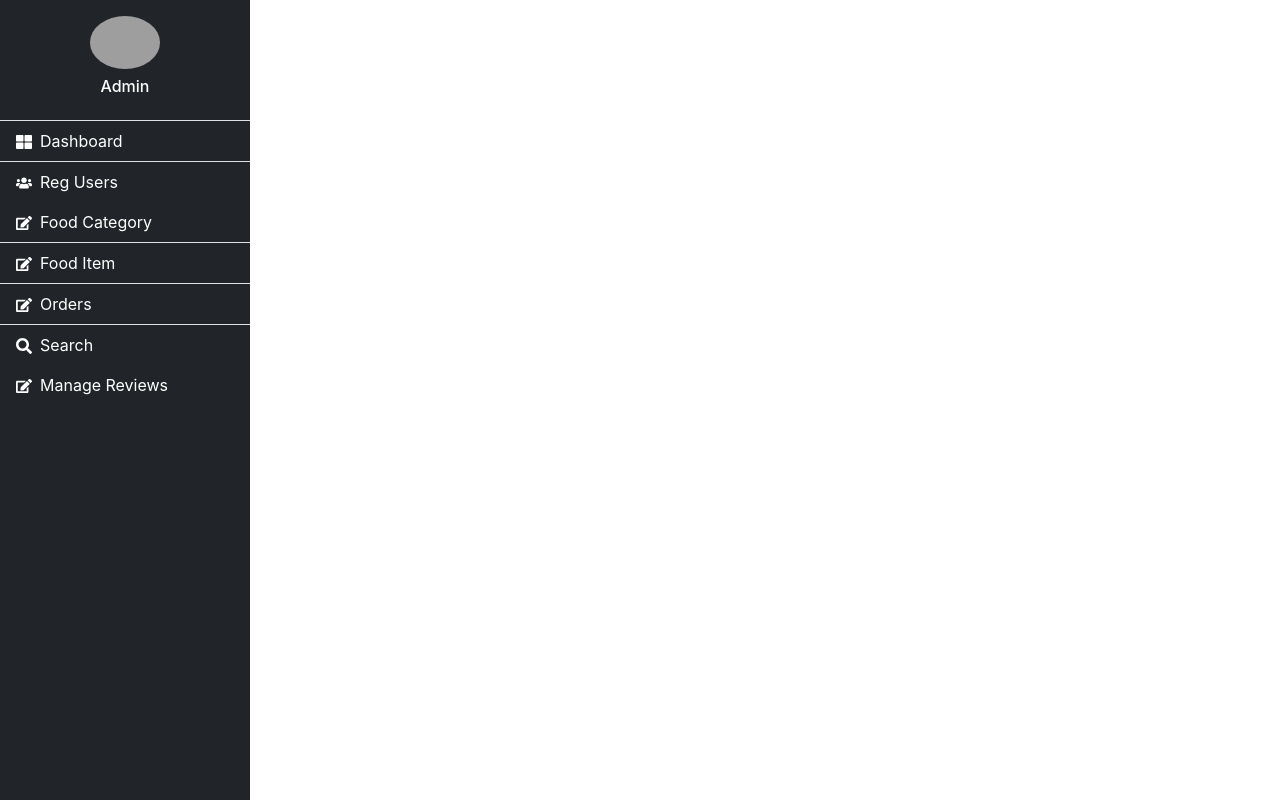
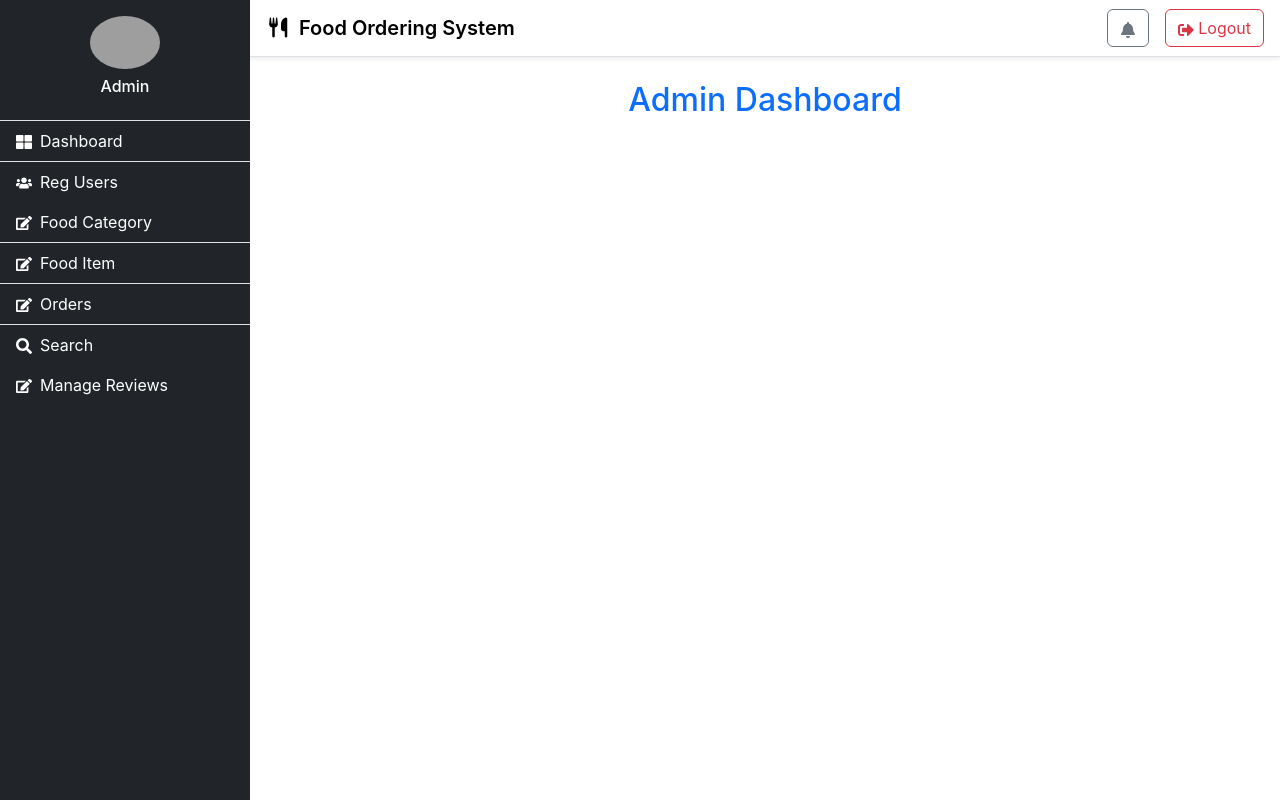
Before and after one commit to Bhed811/DjangoReactProject, a React (Create React App) app in the folder frontend/: page /admin-dashboard in a window 1280 px wide. Built offline with nearby package versions, Linux system fonts and the light colour scheme; grey boxes are pictures that could not be loaded.

Commit message:
Admin Layout Setup with Header amd Sidebar

```diff
--- /dev/null
+++ b/frontend/src/components/AdminHeader.js
@@ -0,0 +1,32 @@
+import React from 'react'
+import {FaBars, FaBell, FaSignOutAlt} from 'react-icons/fa'
+const AdminHeader = () => {
+    return (
+      <nav className='navbar navbar-expand-lg navbar-light bg-white border-bottom px-3 shadow-sm'>
+            <span className='navbar-brand fw-semibold'> <i className='fas fa-utensils me-2'> </i>
+                Food Ordering System</span>
+        <button className='navbar-toggler border-0 ms-auto'>
+          <FaBars/>
+        </button>
+
+        <div className='collapse navbar-collapse'>
+          <ul className='navbar-nav ms-auto align-items-center gap-3'>
+            <li className='nav-item'>
+              <button className='btn btn-outline-secondary'>
+                <FaBell/>
+              </button>
+            </li>
+            <li className='nav-item'>
+              <button className='btn btn-outline-danger'>
+                <FaSignOutAlt className='me-1'/>Logout
+              </button>
+            </li>
+          </ul>
+        </div>
+
+      </nav>
+
+  )
+}
+
+export default AdminHeader
--- /dev/null
+++ b/frontend/src/components/AdminLayout.js
@@ -0,0 +1,22 @@
+import React from 'react'
+import AdminSidebar from './AdminSidebar'
+import AdminHeader from './AdminHeader'
+import '../styles/admin.css'
+
+const AdminLayout = ({children}) => {
+  return (
+    <div className='d-flex'>
+        <AdminSidebar/>
+
+        <div id="page-content-wrapper" className='w-100'>
+            <AdminHeader />
+              <div className='container-fluid mt-4'>
+                  {children}
+              </div>
+        </div>
+
+    </div>
+  )
+}
+
+export default AdminLayout
--- a/frontend/src/components/AdminSidebar.js
+++ b/frontend/src/components/AdminSidebar.js
@@ -1,5 +1,4 @@
 import React, { useState } from 'react'
-import '../styles/admin.css'
 import { Link } from 'react-router-dom'
 import {FaCopy, FaEdit, FaSearch, FaThLarge, FaUserCheck, FaUserEdit, FaUsers} from 'react-icons/fa'
 const AdminSidebar = () => {
--- a/frontend/src/pages/AdminDashboard.js
+++ b/frontend/src/pages/AdminDashboard.js
@@ -1,9 +1,16 @@
 import React from 'react'
 import AdminSidebar from '../components/AdminSidebar';
+import AdminLayout from '../components/AdminLayout';
 
 const AdminDashboard = () => {
     return (
-        <AdminSidebar/>
+        <AdminLayout>
+            <div>
+                <h2 className='text-center text-primary'>
+                    Admin Dashboard
+                </h2>
+            </div>
+        </AdminLayout>
     )
 }
 
--- a/frontend/src/styles/admin.css
+++ b/frontend/src/styles/admin.css
@@ -15,3 +15,8 @@
     background-color: #1a1a1a !important;
     color: yellow !important;
 }
+
+#page-content-wrapper{
+    width: calc(100% - 250px);
+    margin-left: 250px;
+}
```
